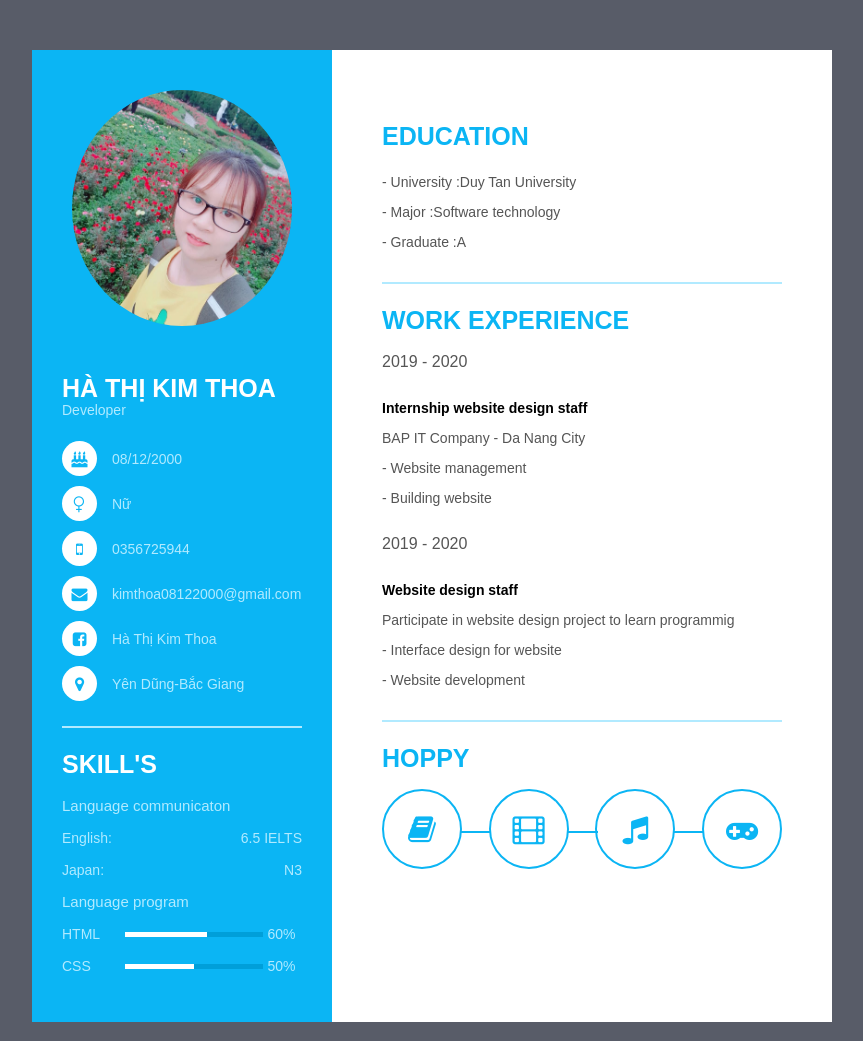
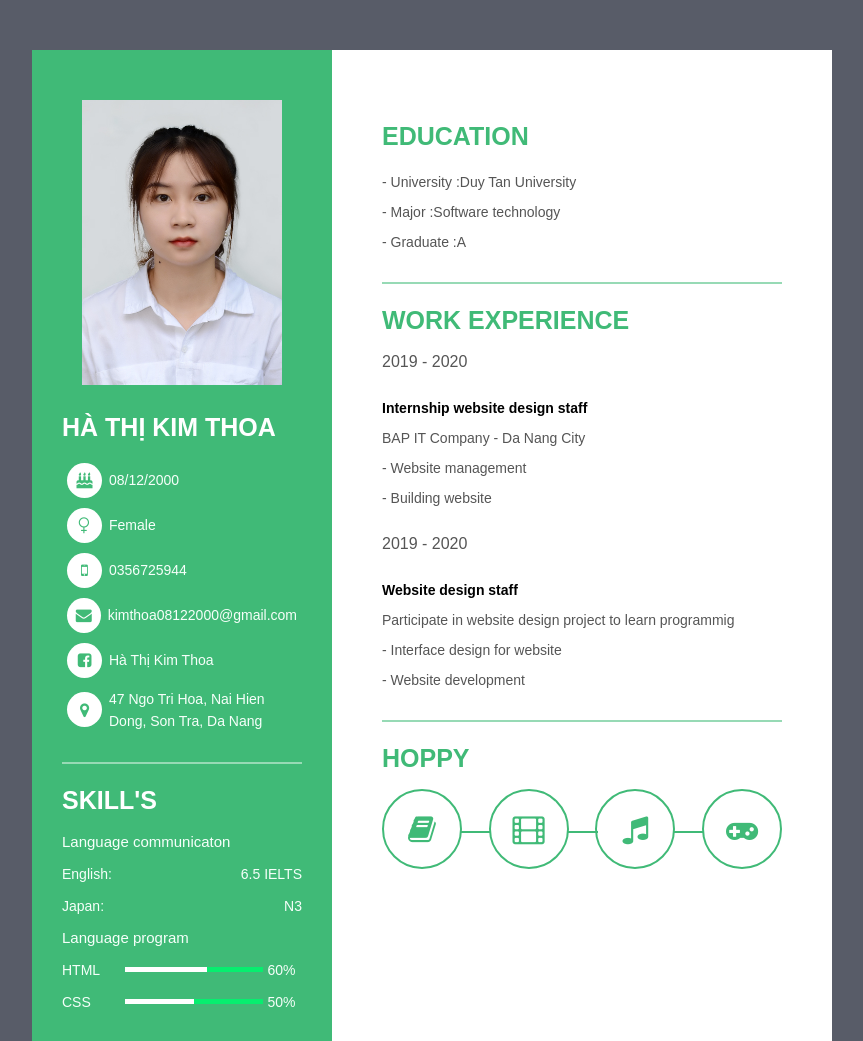
Before and after one commit to kimthoa2k/ReCv_Kimthoa, a plain HTML site: page index.html in a window 1280 px wide. Shown: the top 1041 px of the page, without its empty margins (208-1071 px from the left). Drawn offline with Linux system fonts and the light colour scheme.

Commit message:
update cv

```diff
--- a/index.html
+++ b/index.html
@@ -12,7 +12,8 @@
        <div class="resume">
            <div class="resume_left">
                <div class="resume_profile">
-               <img src="images\152071851_471809193859619_5116723068835683190_n.jpg" alt="picture">
+               <!-- <img src="images\152071851_471809193859619_5116723068835683190_n.jpg" alt="picture"> -->
+               <img src="images\kimthoa.jpg" alt="picture">
                </div>
 
                 <div class="resume_content">
@@ -20,10 +21,76 @@
                     <div class="resume_item resume_info">
                         <div class="title">
                            <p class="name">HÀ THỊ KIM THOA</p>
-                           <p class="regular">Developer</p>
                         </div>
 
-                        <ul>
+                        <ul class="address__list">
+                            <li class="address__item">
+                                <div class="address__icon">
+                                    <i class="fa fa-birthday-cake" aria-hidden="true"></i>
+                                </div>
+                                <div class="address__data">
+                                    08/12/2000
+                                </div>
+                            </li>
+                        </ul>
+
+                        <ul class="address__list">
+                            <li class="address__item">
+                                <div class="address__icon">
+                                    <i class="fa fa-venus" aria-hidden="true"></i>
+                                </div>
+                                <div class="address__data">
+                                    Female
+                                </div>
+                            </li>
+                        </ul>
+
+                        <ul class="address__list">
+                            <li class="address__item">
+                                <div class="address__icon">
+                                    <i class="fa fa-mobile" aria-hidden="true"></i>
+                                </div>
+                                <div class="address__data">
+                                    0356725944
+                                </div>
+                            </li>
+                        </ul>
+
+                        <ul class="address__list">
+                            <li class="address__item">
+                                <div class="address__icon">
+                                    <i class="fa fa-envelope" aria-hidden="true"></i>
+                                </div>
+                                <div class="address__data">
+                                    kimthoa08122000@gmail.com
+                                </div>
+                            </li>
+                        </ul>
+
+                        <ul class="address__list">
+                            <li class="address__item">
+                                <div class="address__icon">
+                                    <i class="fa fa-facebook-square" aria-hidden="true"></i>
+                                </div>
+                                <div class="address__data">
+                                    Hà Thị Kim Thoa
+                                </div>
+                            </li>
+                        </ul>
+
+                        <ul class="address__list">
+                            <li class="address__item">
+                                <div class="address__icon">
+                                    <i class="fa fa-map-marker" aria-hidden="true"></i>
+                                </div>
+                                <div class="address__data">
+                                    47 Ngo Tri Hoa, Nai Hien Dong, Son Tra, Da Nang
+                                </div>
+                            </li>
+                        </ul>
+
+
+                        <!-- <ul>
                             <li>
                                 <div class="icon">
                                     <i class="fa fa-birthday-cake" aria-hidden="true"></i>
@@ -37,7 +104,7 @@
                                     <i class="fa fa-venus" aria-hidden="true"></i>
                                 </div>
                                 <div class="data">
-                                    Nữ
+                                    Female
                                 </div>
                             </li>
                             <li>
@@ -69,10 +136,10 @@
                                 <i class="fa fa-map-marker" aria-hidden="true"></i>
                                </div>
                                <div class="data">
-                                  Yên Dũng-Bắc Giang
+                                  47 Ngo Tri Hoa, Nai Hien Dong, Son Tra, Da Nang
                                </div>
                             </li>
-                        </ul>
+                        </ul> -->
                     </div>
 
                     <!-- Skill -->
--- a/main.css
+++ b/main.css
@@ -1,4 +1,3 @@
-
 *{
     margin: 0;
     padding: 0;
@@ -30,21 +29,24 @@
   /* resume left */
   .resume_left{
     width: 300px;
-    background:  #0bb5f4;
+    background:  #40ba77;
     padding: 20px;
   }
 
+  /* #0bb5f4 */
+
   .reume .resume_left .resume_profile{
     width: 100%;
-    height: 300px;
+    /* height: 100px; */
   }
 
   .resume .resume_left .resume_profile img {
-    width: 100%;
-    height: 100%;
-    text-align: center;
-    padding: 20px;
-    border-radius: 50%;
+    width: 200px;
+    object-fit: contain;
+    /* text-align: center; */
+    /* padding: 20px; */
+    /* border-radius: 50%; */
+    margin: 30px 0 0 30px;
   }
 
   .resume .resume_left .resume_content{
@@ -60,11 +62,12 @@
   }
 
   .resume .resume_left .regular {
-    color: #b1eaff;
+    color: #F6FFFA;
   }
 
+  /* #b1eaff */
   .resume .resume_item{
-    border-bottom: 2px solid #b1eaff;
+    border-bottom: 2px solid #97dab5;
     padding: 25px 0;
   }
 
@@ -72,6 +75,49 @@
   .resume .resume_right .resume_item:last-child {
     border-bottom: 0;
   }
+
+
+  .address__list {
+    padding-left: 0;
+  }
+
+  .address__item {
+    display: flex;
+    padding: 5px;
+    width: 100%;
+  }
+
+  .address__icon {
+    width: 35px;
+    height: 35px;
+    object-fit: contain;
+    background: #fff;
+    color: #40ba77;
+    border-radius: 50%;
+    margin-right: 15px;
+    font-size: 16px;
+    position: relative;
+    align-items: center;
+  }
+
+  .address__data {
+    margin-left: -8px;
+    flex: 1;
+  }
+
+  .resume .address__icon i,
+  .resume .resume_right .resume_hobby .address__list .address__item i{
+    position: absolute;
+    top: 50%;
+    left: 50%;
+    transform: translate(-50%,-50%);
+  }
+
+  .resume .resume_left .address__list .address__item .address__data{
+    color: #F6FFFA;
+  }
+
+
 
   .resume .resume_left ul li{
     display: flex;
@@ -87,7 +133,7 @@
     width: 35px;
     height: 35px;
     background: #fff;
-    color: #0bb5f4;
+    color: #40ba77;
     border-radius: 50%;
     margin-right: 15px;
     font-size: 16px;
@@ -103,11 +149,12 @@
   }
 
   .resume .resume_left .icon{
-    color: #b1eaff;
+    color: #F6FFFA;
+
   }
 
   .resume .resume_left ul li .data{
-    color: #b1eaff;
+    color: #F6FFFA;
   }
 
   .resume .resume_left .laguage{
@@ -116,7 +163,7 @@
 
   .resume .resume_left .resume_skill ul li{
     display: flex;
-    color:  #b1eaff;
+    color:  #F6FFFA;
     justify-content: space-between;
   }
 
@@ -124,11 +171,12 @@
     width: 25%;
   }
 
+  /* #009fd9 */
   .resume .resume_left .resume_skill ul li .skills_pro {
     width: 60%;
     margin: 0 5px;
     height: 5px;
-    background: #009fd9;
+    background:  #07ee6f;
     position: relative;
   }
 
@@ -152,7 +200,7 @@
   }
 
   .resume .resume_right .name{
-    color: #0bb5f4;
+    color: #40ba77;
   }
 
   .resume .resume_right .resume_education ul li{
@@ -198,10 +246,10 @@
   .resume .resume_right .resume_hobby ul li{
     width: 80px;
     height: 80px;
-    border: 2px solid #0bb5f4;
+    border: 2px solid #40ba77;
     border-radius: 50%;
     position: relative;
-    color: #0bb5f4;
+    color: #40ba77;
 
   }
 
@@ -216,7 +264,7 @@
     right: -31px;
     width: 30px;
     height: 2px;
-    background: #0bb5f4;
+    background: #40ba77;
   }
 
   .resume .resume_right .resume_hobby ul li:last-child:before{
```
Also changed, not shown: images/kimthoa.jpg (added).
